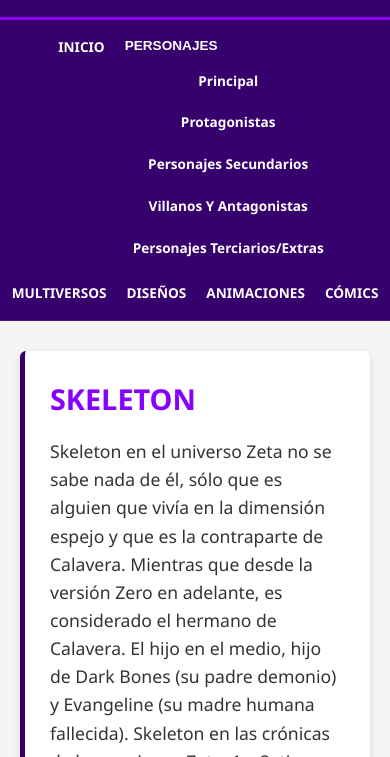
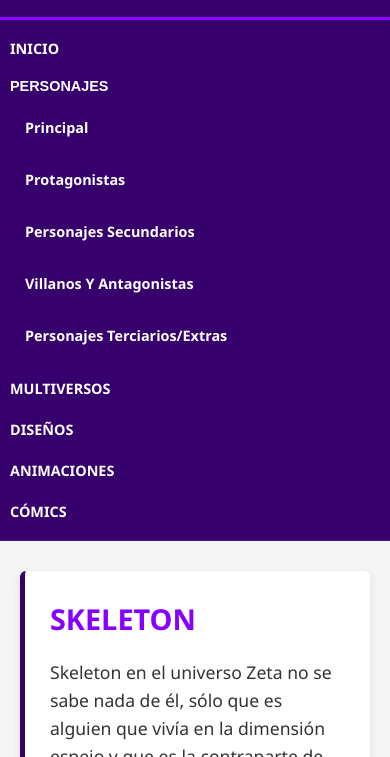
Before and after one commit to apeiros173/Cr-nicasOficial.com, a plain HTML site: page personajes.html in a window 390 px wide. Both pictures are taken after a click on the button "PERSONAJES". Shown: the part 87-844 px from the top of the page. Drawn offline with Linux system fonts and the light colour scheme.

Commit message:
Update personajes.html

```diff
--- a/personajes.html
+++ b/personajes.html
@@ -44,8 +44,6 @@
       padding: 12px 0;
       border-bottom: 1px solid rgba(255,255,255,0.1);
       gap: 8px;
-      position: relative; /* Para que los dropdowns se posicionen correctamente */
-      z-index: 100;
     }
 
     nav a, .dropdown button {
@@ -91,14 +89,12 @@
     }
 
     .dropdown-content {
-      display: none; /* Oculto por defecto */
-      position: absolute; /* Flota sobre el menú */
-      top: 100%; /* Justo debajo del botón */
-      left: 0;
+      display: none; /* oculto por defecto */
+      position: absolute;
       background-color: #36006d;
       min-width: 180px;
       box-shadow: 0 8px 16px rgba(0,0,0,0.2);
-      z-index: 1000;
+      z-index: 1;
       border-radius: 0 0 4px 4px;
     }
 
@@ -117,34 +113,8 @@
       padding-left: 20px;
     }
 
-    /* 🔹 Clase para mostrar el menú */
     .show {
       display: block;
-    }
-
-    /* 🔹 Responsive */
-    @media (max-width: 768px) {
-      nav {
-        flex-direction: row;
-        flex-wrap: wrap;
-      }
-
-      nav a, .dropdown button {
-        font-size: 0.85em;
-        margin: 4px 6px;
-      }
-
-      .dropdown-content {
-        position: static; /* Para pantallas pequeñas */
-        box-shadow: none;
-        border-radius: 0;
-        min-width: 100%;
-      }
-
-      .dropdown-content a {
-        padding: 8px;
-        text-align: center;
-      }
     }
 
     /* 🔹 Contenido principal */
@@ -206,6 +176,30 @@
       text-decoration: underline;
     }
 
+    /* 🔹 Responsive */
+    @media (max-width: 768px) {
+      nav {
+        flex-direction: column;
+        align-items: flex-start;
+      }
+
+      .dropdown-content {
+        position: static; /* dentro del flujo del menú en móviles */
+        min-width: 100%;
+        border-radius: 0;
+        box-shadow: none;
+      }
+
+      .dropdown-content a {
+        text-align: left;
+        padding: 12px 15px;
+      }
+
+      .dropdown button {
+        width: 100%;
+        text-align: left;
+      }
+    }
   </style>
 </head>
 <body>
@@ -273,6 +267,7 @@
       dropdown.classList.toggle("show");
     }
 
+    // Cierra el dropdown al hacer clic fuera
     window.onclick = function(event) {
       if (!event.target.matches('.dropdown > button')) {
         const dropdowns = document.querySelectorAll('.dropdown-content');
```
